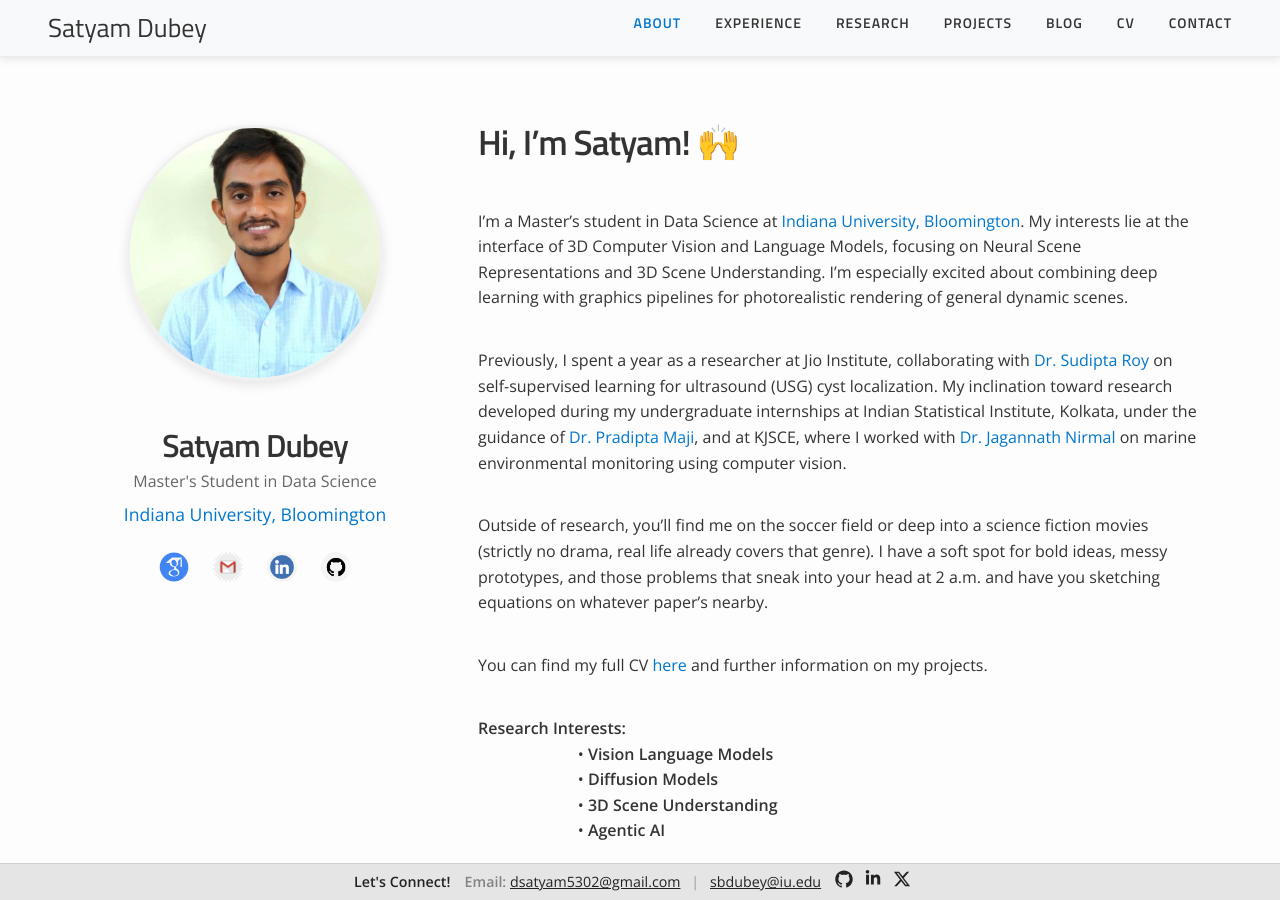
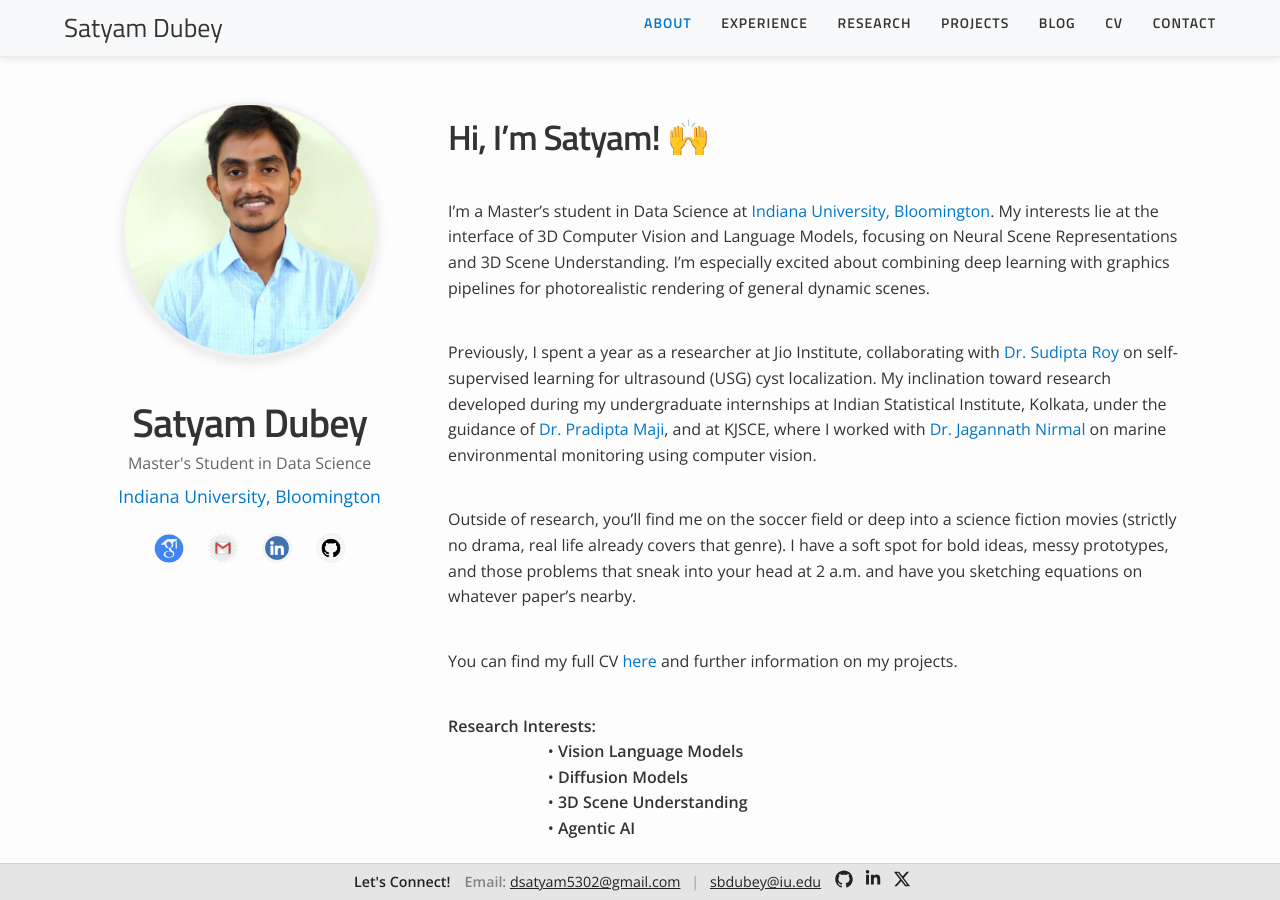
Before and after one commit to dsatyam09/dsatyam09.github.io, a Jekyll site: the page built from index.md, in a window 1280 px wide. Built offline with Jekyll 4.4.1, drawn with Linux system fonts in a browser that asks for light colours.

Commit message:
Make website fully responsive with fluid typography and adaptive layouts
- Added responsive breakpoints for mobile, laptop, desktop, and large screens
- Implemented fluid typography using clamp() for scalable font sizes
- Made containers and wrappers responsive with viewport-relative units
- Updated header navigation with adaptive spacing
- Enhanced about page profile section with responsive sizing
- Added global responsive improvements for images, tables, and code blocks
- All spacing and sizing now scales smoothly across different screen sizes

```diff
--- a/_sass/_about.scss
+++ b/_sass/_about.scss
@@ -4,27 +4,35 @@
 
 .about-container {
   display: flex;
-  gap: 3rem;
-  margin-top: 1.28rem; /* Reduced from 1.6rem to 1.28rem (0.8X) */
-  height: calc(100vh - 120px); /* Make it fit in viewport */
-  overflow: hidden; /* Prevent scrolling */
+  gap: clamp(1.5rem, 3vw, 3rem); /* Responsive gap */
+  margin-top: clamp(1rem, 2vh, 1.28rem); /* Responsive margin */
+  min-height: calc(100vh - 120px);
+  overflow: visible; /* Allow scrolling for better UX */
 
-  @media (max-width: 768px) {
+  @include media-query($on-laptop) {
+    gap: clamp(1rem, 2vw, 2rem);
+  }
+
+  @include media-query(768px) {
     flex-direction: column;
     gap: 2rem;
-    height: auto;
-    overflow: visible;
+    min-height: auto;
   }
 }
 
 .profile-section {
-  flex: 0 0 350px;
+  flex: 0 0 clamp(280px, 25vw, 350px); /* Responsive width */
   text-align: center;
-  padding-left: 2rem; /* Move photo more to the left */
-  padding-top: 3rem; /* Move photo down a bit */
+  padding-left: clamp(1rem, 2vw, 2rem); /* Responsive padding */
+  padding-top: clamp(1.5rem, 3vh, 3rem); /* Responsive padding */
 
-  @media (max-width: 768px) {
+  @include media-query($on-laptop) {
+    flex: 0 0 clamp(250px, 30vw, 300px);
+  }
+
+  @include media-query(768px) {
     flex: none;
+    width: 100%;
     padding-left: 0;
     padding-top: 1rem;
   }
@@ -35,12 +43,22 @@
 }
 
 .circular-photo {
-  width: 250px; /* Increased from 200px */
-  height: 250px; /* Increased from 200px */
+  width: clamp(180px, 20vw, 250px); /* Responsive size */
+  height: clamp(180px, 20vw, 250px); /* Responsive size */
   border-radius: 50%;
   object-fit: cover;
   border: 3px solid #f0f0f0;
   box-shadow: 0 4px 12px rgba(0, 0, 0, 0.1);
+
+  @include media-query($on-laptop) {
+    width: clamp(150px, 18vw, 200px);
+    height: clamp(150px, 18vw, 200px);
+  }
+
+  @include media-query(768px) {
+    width: clamp(150px, 30vw, 200px);
+    height: clamp(150px, 30vw, 200px);
+  }
 }
 
 .profile-info {
@@ -48,7 +66,7 @@
 }
 
 .profile-name {
-  font-size: 2rem;
+  font-size: clamp(1.5rem, 3vw, 2rem); /* Responsive font size */
   font-weight: 600;
   color: #333333;
   margin-bottom: 0.5rem;
@@ -115,25 +133,29 @@
 .content-section {
   flex: 1;
   max-width: none; /* Remove max-width constraint */
-  padding-right: 2rem; /* Add right padding */
+  padding-right: clamp(1rem, 2vw, 2rem); /* Responsive padding */
   display: flex;
   flex-direction: column;
   justify-content: space-between; /* Distribute content vertically */
+
+  @include media-query(768px) {
+    padding-right: 0;
+  }
 }
 
 .content-section h1 {
-  font-size: 2.2rem; /* Reduced from 2.5rem */
+  font-size: clamp(1.8rem, 4vw, 2.2rem); /* Responsive font size */
   font-weight: 600;
   color: #333333;
-  margin-bottom: 1.5rem;
+  margin-bottom: clamp(1rem, 2vh, 1.5rem); /* Responsive margin */
   font-family: 'Titillium Web', sans-serif;
 }
 
 .content-section p {
-  font-size: 1rem; /* Reduced from 1.1rem */
-  line-height: 1.6; /* Reduced from 1.7 */
+  font-size: clamp(0.9rem, 1.5vw, 1rem); /* Responsive font size */
+  line-height: 1.6;
   color: #333333;
-  margin-bottom: 0.84rem; /* Reduced from 1.2rem to 0.84rem (0.7X) */
+  margin-bottom: clamp(0.7rem, 1.5vh, 0.84rem); /* Responsive margin */
 }
 
 .content-section a {
@@ -146,10 +168,10 @@
 }
 
 .content-section h2 {
-  font-size: 1.3rem; /* Reduced from 1.5rem */
+  font-size: clamp(1.1rem, 2.5vw, 1.3rem); /* Responsive font size */
   font-weight: 600;
   color: #333333;
-  margin: 1.5rem 0 1rem 0; /* Reduced margins */
+  margin: clamp(1rem, 2vh, 1.5rem) 0 clamp(0.7rem, 1.5vh, 1rem) 0; /* Responsive margins */
   font-family: 'Titillium Web', sans-serif;
 }
 
--- a/_sass/_base.scss
+++ b/_sass/_base.scss
@@ -15,7 +15,7 @@ dl, dd, ol, ul, figure {
  */
 body {
     font-family: $base-font-family;
-    font-size: $base-font-size;
+    font-size: clamp(0.9rem, 1.5vw, $base-font-size); /* Responsive base font size */
     line-height: $base-line-height;
     font-weight: 300;
     color: $text-color;
@@ -150,22 +150,32 @@ pre {
 
 
 /**
- * Wrapper
+ * Wrapper - now fully responsive
  */
 .wrapper {
-    max-width: -webkit-calc(#{$content-width} - (#{$spacing-unit} * 2));
-    max-width:         calc(#{$content-width} - (#{$spacing-unit} * 2));
+    max-width: min(#{$content-width}, 90vw);
     margin-right: auto;
     margin-left: auto;
-    padding-right: $spacing-unit;
-    padding-left: $spacing-unit;
+    padding-right: clamp(1rem, 3vw, #{$spacing-unit});
+    padding-left: clamp(1rem, 3vw, #{$spacing-unit});
     @extend %clearfix;
 
     @include media-query($on-laptop) {
-        max-width: -webkit-calc(#{$content-width} - (#{$spacing-unit}));
-        max-width:         calc(#{$content-width} - (#{$spacing-unit}));
-        padding-right: $spacing-unit / 2;
-        padding-left: $spacing-unit / 2;
+        max-width: min(#{$content-width}, 95vw);
+        padding-right: clamp(0.5rem, 2vw, #{$spacing-unit} / 2);
+        padding-left: clamp(0.5rem, 2vw, #{$spacing-unit} / 2);
+    }
+
+    @include media-query($on-palm) {
+        max-width: 100%;
+        padding-right: 1rem;
+        padding-left: 1rem;
+    }
+
+    @include media-query-min($on-large) {
+        max-width: min(#{$content-width-large}, 85vw);
+        padding-right: clamp(2rem, 4vw, 3rem);
+        padding-left: clamp(2rem, 4vw, 3rem);
     }
 }
 
--- a/_sass/_header.scss
+++ b/_sass/_header.scss
@@ -11,14 +11,29 @@
 }
 
 .wrapper {
-    max-width: 1400px;
+    max-width: min(1400px, 90vw);
     margin: 0 auto;
-    padding: 0 3rem;
+    padding: 0 clamp(1rem, 4vw, 3rem);
+
+    @include media-query($on-laptop) {
+        max-width: min(950px, 95vw);
+        padding: 0 clamp(1rem, 3vw, 2rem);
+    }
+
+    @include media-query($on-palm) {
+        max-width: 100%;
+        padding: 0 1rem;
+    }
+
+    @include media-query-min($on-large) {
+        max-width: min(1600px, 85vw);
+        padding: 0 clamp(2rem, 5vw, 4rem);
+    }
 }
 
 .site-title {
     float: left;
-    font-size: 26px;
+    font-size: clamp(20px, 2.5vw, 26px); /* Responsive font size */
     font-weight: 500;
     color: #333333;
     text-decoration: none;
@@ -38,10 +53,14 @@
     font-weight: 700;
     font-family: 'Titillium Web', sans-serif;
     text-transform: uppercase;
-    font-size: 14px;
+    font-size: clamp(12px, 1.5vw, 14px); /* Responsive font size */
     letter-spacing: 1px;
-    margin-left: 30px;
+    margin-left: clamp(15px, 2vw, 30px); /* Responsive spacing */
     transition: color 0.3s ease;
+
+    @include media-query(900px) {
+        margin-left: clamp(10px, 1.5vw, 20px);
+    }
 }
 
 .site-nav .page-link:hover {
@@ -53,8 +72,15 @@
     font-weight: 800;
 }
 
-/* Mobile responsive */
-@media (max-width: 768px) {
+/* Responsive breakpoints */
+@include media-query(900px) {
+    .site-nav .page-link {
+        font-size: 12px;
+        margin-left: 15px;
+    }
+}
+
+@include media-query(768px) {
     .site-nav {
         display: none;
     }
--- a/_sass/_layout.scss
+++ b/_sass/_layout.scss
@@ -82,29 +82,59 @@
     justify-content: space-between;
 }
 
-/* Left-aligned text content */
+/* Left-aligned text content - now responsive */
 .page-text {
     flex: 1;
-    min-width: 500px;
+    min-width: min(500px, 100%);
+
+    @include media-query($on-laptop) {
+        min-width: 100%;
+    }
 }
 
-/* Image sections */
+/* Image sections - now responsive */
 .page-image img {
-    max-width: 300px;
+    max-width: min(300px, 30vw);
+    width: 100%;
+    height: auto;
     border-radius: 10px;
+
+    @include media-query($on-laptop) {
+        max-width: min(250px, 40vw);
+    }
+
+    @include media-query($on-palm) {
+        max-width: 100%;
+    }
 }
 
-/* Page titles - add more spacing from navbar */
+/* Page titles - add more spacing from navbar - now responsive */
 .page-content h1,
 .page-content h2 {
-    margin-top: 3rem; /* Increased spacing from navbar */
+    margin-top: clamp(2rem, 5vh, 3rem); /* Fluid spacing */
+    font-size: clamp(1.5rem, 4vw, 2.5rem); /* Responsive font size */
 }
 
-/* Make content span wider with increased margins */
+/* Make content span wider with increased margins - now responsive */
 .wrapper {
-    max-width: 1400px; /* Increased from default */
+    max-width: min(1400px, 90vw); /* Responsive max-width */
     margin: 0 auto;
-    padding: 0 3rem; /* Increased from 2rem to 3rem (0.5X increase) */
+    padding: 0 clamp(1rem, 4vw, 3rem); /* Fluid padding that scales with viewport */
+
+    @include media-query($on-laptop) {
+        max-width: min(950px, 95vw);
+        padding: 0 clamp(1rem, 3vw, 2rem);
+    }
+
+    @include media-query($on-palm) {
+        max-width: 100%;
+        padding: 0 1rem;
+    }
+
+    @include media-query-min($on-large) {
+        max-width: min(1600px, 85vw);
+        padding: 0 clamp(2rem, 5vw, 4rem);
+    }
 }
 
 /**
@@ -138,11 +168,12 @@
 }
 
 h1 /* .post-title */ {
-    margin-top: 10px;
+    margin-top: clamp(0.5rem, 1vh, 10px);
     letter-spacing: -1px;
     line-height: 1;
     font-family: 'Titillium Web', sans-serif;
     color: $blue-color-dark;
+    font-size: clamp(1.8rem, 4vw, 2.5rem); /* Responsive h1 size */
 }
 
 .post-content {
--- a/css/main.scss
+++ b/css/main.scss
@@ -22,14 +22,23 @@ $grey-color-light: lighten($grey-color, 40%);
 $grey-color-dark:  darken($grey-color, 25%);
 
 
-// Width of the content area
+// Width of the content area - now responsive
 $content-width:    950px;
+$content-width-large: 1400px;
 
 $on-palm:          600px;
 $on-laptop:        950px;
+$on-desktop:       1200px;
+$on-large:         1600px;
 
 @mixin media-query($device) {
     @media screen and (max-width: $device) {
+        @content;
+    }
+}
+
+@mixin media-query-min($device) {
+    @media screen and (min-width: $device) {
         @content;
     }
 }
```
Also changed, not shown: assets/css/custom.css (+35 -3 lines).
